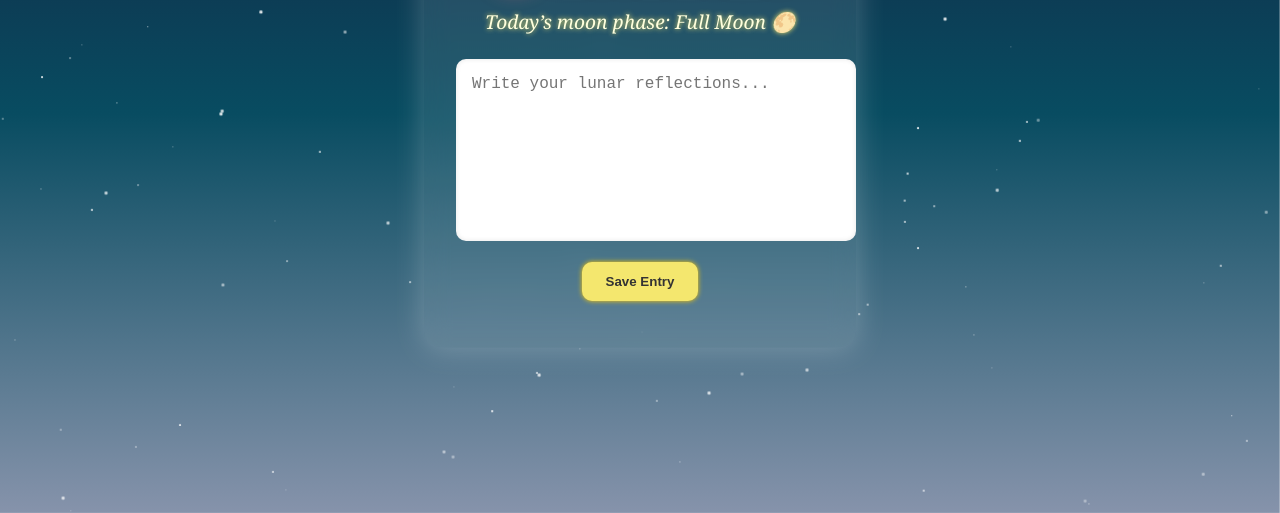
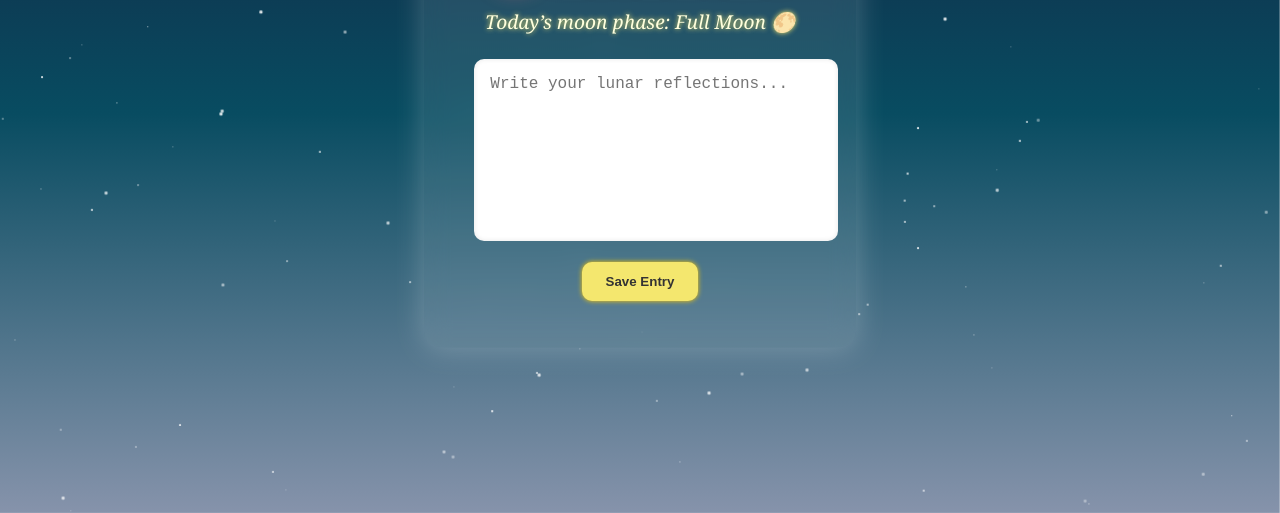
Before and after one commit to zohunt/moonmemo, a plain HTML site: page index.html in a window 1280 px wide. Shown: the part 287-800 px from the top of the page. Drawn offline with Linux system fonts and the light colour scheme.

Commit message:
Update styles.css

```diff
--- a/styles.css
+++ b/styles.css
@@ -184,10 +184,8 @@ button:hover {
 
 /* Optional adjustment for larger screens */
 @media (min-width: 768px) {
-  .container {
-    margin-left: auto;
-    margin-right: auto;
-    padding-left: 2rem;
-    padding-right: 2rem;
+  textarea {
+    margin-left: 5%;
+    width: 90%;
   }
 }
```
